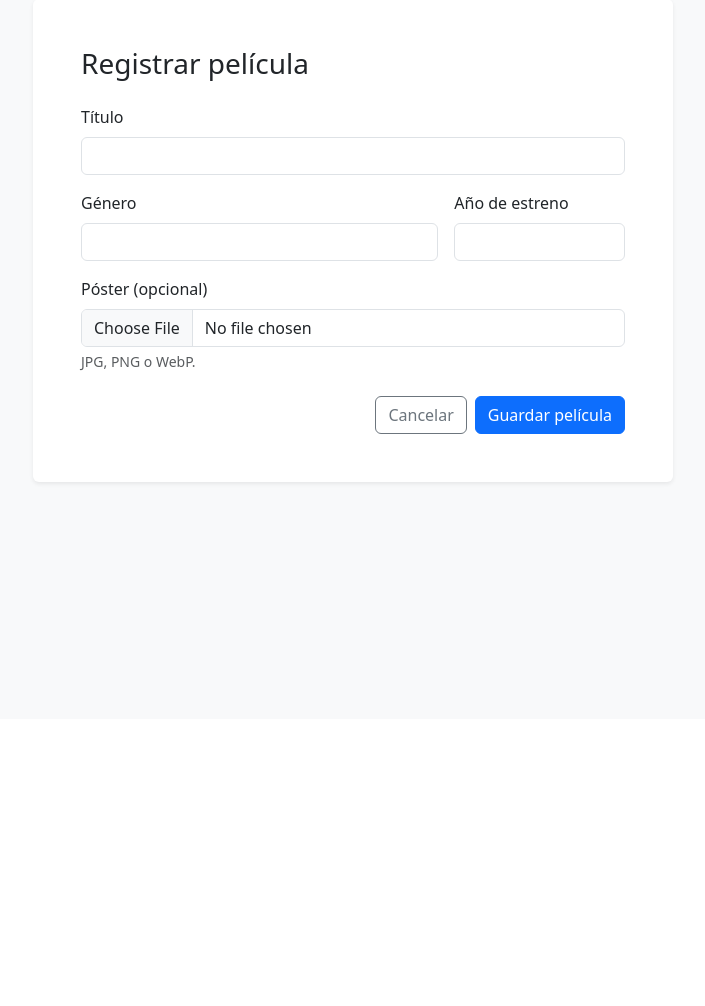
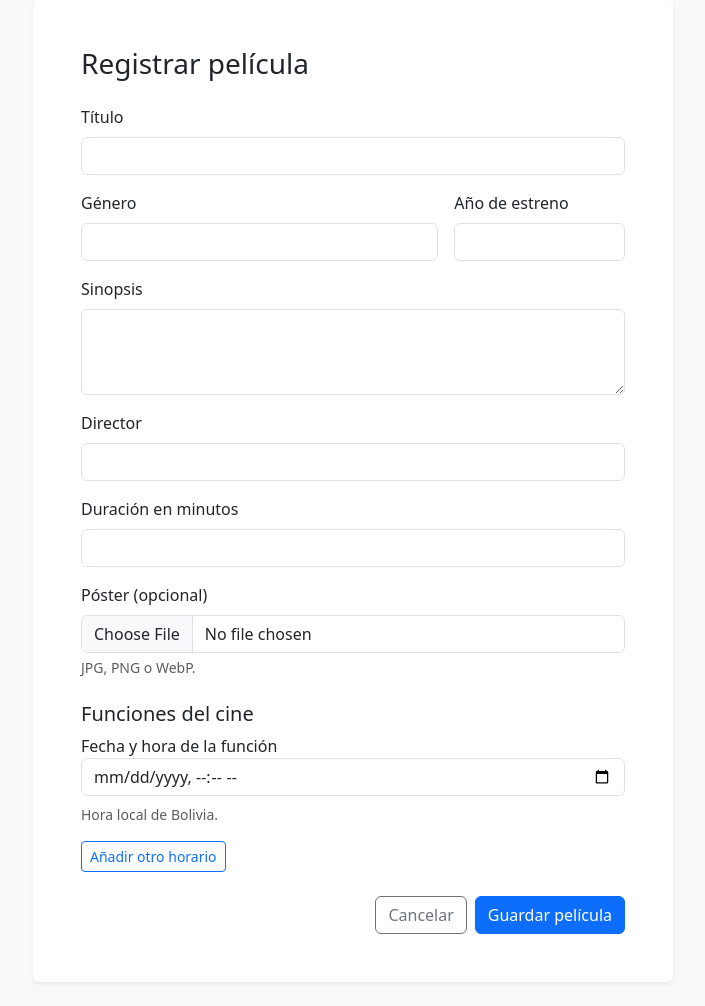
Before and after one commit to yaracadima/RollbackUrgente, a Flask app: page /movies/new in a window 1280 px wide. Shown: the part 81-1087 px from the top of the page, without its empty margins (287-992 px from the left). Before the commit the page ends 566 px from the top, so only its background shows below. Run offline with Flask 3, Linux system fonts and the light colour scheme.

Commit message:
Implementa la consulta de películas y el registro de funciones

```diff
--- a/app.py
+++ b/app.py
@@ -1,12 +1,18 @@
+from datetime import datetime, timedelta, timezone
+from pathlib import Path
+from uuid import uuid4
 
 from flask import Flask, render_template, request, redirect, url_for, abort
 from bson.objectid import ObjectId
 from bson.errors import InvalidId
+from PIL import Image, ImageOps
+from werkzeug.utils import secure_filename
 
 import database as dbase
 from filters import build_query, clean_term
-
+from movie import Movie
 app = Flask(__name__)
+app.config["MAX_CONTENT_LENGTH"] = 5 * 1024 * 1024
 
 db = dbase.dbConnection()
 movies_collection = db["movies"]
@@ -16,7 +22,27 @@ movies_collection = db["movies"]
 def catalog_home():
     return render_template("home.html")
 
-#H01- Registrar pelicula
+def save_poster(poster, title):
+    try:
+        with Image.open(poster.stream) as image:
+            if image.format not in {"JPEG", "PNG", "WEBP"}:
+                abort(400, description="El póster debe ser JPG, PNG o WebP.")
+            if image.width * image.height > 20_000_000:
+                abort(400, description="La resolución del póster es demasiado grande.")
+            image.thumbnail((1800, 1800))
+            poster_image = ImageOps.exif_transpose(image).convert("RGB")
+    except (OSError, Image.DecompressionBombError):
+        abort(400, description="Selecciona un archivo de imagen válido para el póster.")
+
+    title_slug = secure_filename(title).lower().replace("_", "-")[:70] or "pelicula"
+    filename = f"{title_slug}-{uuid4().hex}.jpg"
+    poster_dir = Path(app.static_folder) / "posters"
+    poster_dir.mkdir(parents=True, exist_ok=True)
+    poster_image.save(poster_dir / filename, format="JPEG")
+    return url_for("static", filename=f"posters/{filename}")
+
+
+# HU-01: Registrar película
 @app.route("/movies/new", methods=["GET", "POST"])
 def new_movie():
     if request.method == "GET":
@@ -25,6 +51,9 @@ def new_movie():
     title = request.form.get("title", "").strip()
     genre = request.form.get("genre", "").strip()
     poster_url = request.form.get("poster_url", "").strip()
+    synopsis = request.form.get("synopsis", "").strip()
+    director = request.form.get("director", "").strip()
+    duration_text = request.form.get("duration", "").strip()
 
     if not title or not genre:
         abort(400, description="El título y el género son obligatorios.")
@@ -33,16 +62,74 @@ def new_movie():
         year = int(request.form.get("year", ""))
     except ValueError:
         abort(400, description="El año debe ser un número entero.")
+    try:
+        duration = int(duration_text) if duration_text else None
+        if duration is not None and duration < 1:
+            raise ValueError
+    except ValueError:
+        abort(400, description="La duración debe ser un número entero mayor que cero.")
 
-    movie = {
-        "title": title,
-        "genre": genre,
-        "year": year,
-        "poster_url": poster_url,
-    }
+    showtimes = []
+    bolivia = timezone(timedelta(hours=-4))
+    for starts_at_text in request.form.getlist("starts_at"):
+        starts_at_text = starts_at_text.strip()
+        if not starts_at_text:
+            continue
+        try:
+            local_start = datetime.strptime(starts_at_text, "%Y-%m-%dT%H:%M")
+        except ValueError:
+            abort(400, description="Selecciona una fecha y hora válidas.")
 
-    movies_collection.insert_one(movie)
+        if local_start.year < year:
+            abort(400, description=f"La función debe programarse en {year} o después.")
+
+        showtimes.append(
+            local_start.replace(tzinfo=bolivia).astimezone(timezone.utc)
+        )
+
+    poster = request.files.get("poster")
+    if poster:
+        poster_url = save_poster(poster, title)
+
+    movie = Movie(
+        title=title,
+        genre=genre,
+        year=year,
+        poster_url=poster_url,
+        synopsis=synopsis,
+        director=director,
+        duration=duration,
+        showtimes=showtimes,
+    )
+    movies_collection.insert_one(movie.to_document())
     return redirect(url_for("list_movies"))
+
+#HU-02: Consultar ficha de una pelicula
+@app.route("/movies/<movie_id>")
+def movie_detail(movie_id):
+    try:
+        movie_object_id = ObjectId(movie_id)
+    except InvalidId:
+        abort(404, description="Película no encontrada.")
+
+    movie = movies_collection.find_one({"_id": movie_object_id})
+    if movie is None:
+        abort(404, description="Película no encontrada.")
+
+    # Convertir la hora actual a la zona horaria de Bolivia
+    bolivia = timezone(timedelta(hours=-4))
+    now_utc = datetime.now(timezone.utc)
+    upcoming = []
+
+    for starts_at in movie.get("showtimes", []):
+        if starts_at.tzinfo is None:
+            starts_at = starts_at.replace(tzinfo=timezone.utc)
+
+
+        if starts_at >= now_utc:
+            upcoming.append(starts_at.astimezone(bolivia))
+    upcoming.sort()
+    return render_template("movies/detail.html", movie=movie, upcoming=upcoming)
 
 # HU-05: listar el catálogo de películas
 @app.route("/movies")
@@ -53,6 +140,5 @@ def list_movies():
     )
     return render_template("movies/index.html", movies=movies, q=q)
 
-
 if __name__ == "__main__":
     app.run(debug=True, port=4000)
--- a/requirements.txt
+++ b/requirements.txt
@@ -1,2 +1,3 @@
 Flask>=3.0,<4.0
 pymongo>=4.6,<5.0
+Pillow
--- a/templates/movies/create.html
+++ b/templates/movies/create.html
@@ -23,7 +23,20 @@
             <input type="number" id="year" name="year" class="form-control" required>
           </div>
         </div>
+<div class="mb-3">
+  <label for="synopsis" class="form-label">Sinopsis</label>
+  <textarea id="synopsis" name="synopsis" class="form-control" rows="3"></textarea>
+</div>
 
+<div class="mb-3">
+  <label for="director" class="form-label">Director</label>
+  <input type="text" id="director" name="director" class="form-control">
+</div>
+
+<div class="mb-3">
+  <label for="duration" class="form-label">Duración en minutos</label>
+  <input type="number" id="duration" name="duration" min="1" class="form-control">
+</div>
         <div class="mb-4">
           <label for="poster" class="form-label">Póster (opcional)</label>
           <input type="file" id="poster" name="poster" class="form-control"
@@ -31,6 +44,19 @@
                  aria-describedby="poster-help">
           <div id="poster-help" class="form-text">JPG, PNG o WebP.</div>
         </div>
+        <fieldset class="mb-4" aria-describedby="showtime-help">
+          <legend class="h5">Funciones del cine</legend>
+          <div id="showtime-fields">
+            <label class="form-label d-block">
+              Fecha y hora de la función
+              <input type="datetime-local" name="starts_at" class="form-control">
+            </label>
+          </div>
+          <p id="showtime-help" class="form-text">Hora local de Bolivia.</p>
+          <button type="button" id="add-showtime" class="btn btn-outline-primary btn-sm">
+            Añadir otro horario
+          </button>
+        </fieldset>
 
         <div class="d-flex justify-content-end gap-2">
           <a href="{{ url_for('list_movies') }}" class="btn btn-outline-secondary">Cancelar</a>
@@ -40,4 +66,14 @@
     </div>
   </div>
 </div>
+<script>
+  const showtimeFields = document.getElementById('showtime-fields');
+  document.getElementById('add-showtime').addEventListener('click', () => {
+    const field = showtimeFields.firstElementChild.cloneNode(true);
+    const input = field.querySelector('input');
+    input.value = '';
+    showtimeFields.append(field);
+    input.focus();
+  });
+</script>
 {% endblock %}
```
Also changed, not shown: movie.py (added, +24 -0 lines), templates/movies/detail.html (added, +22 -0 lines), 1 other file.
